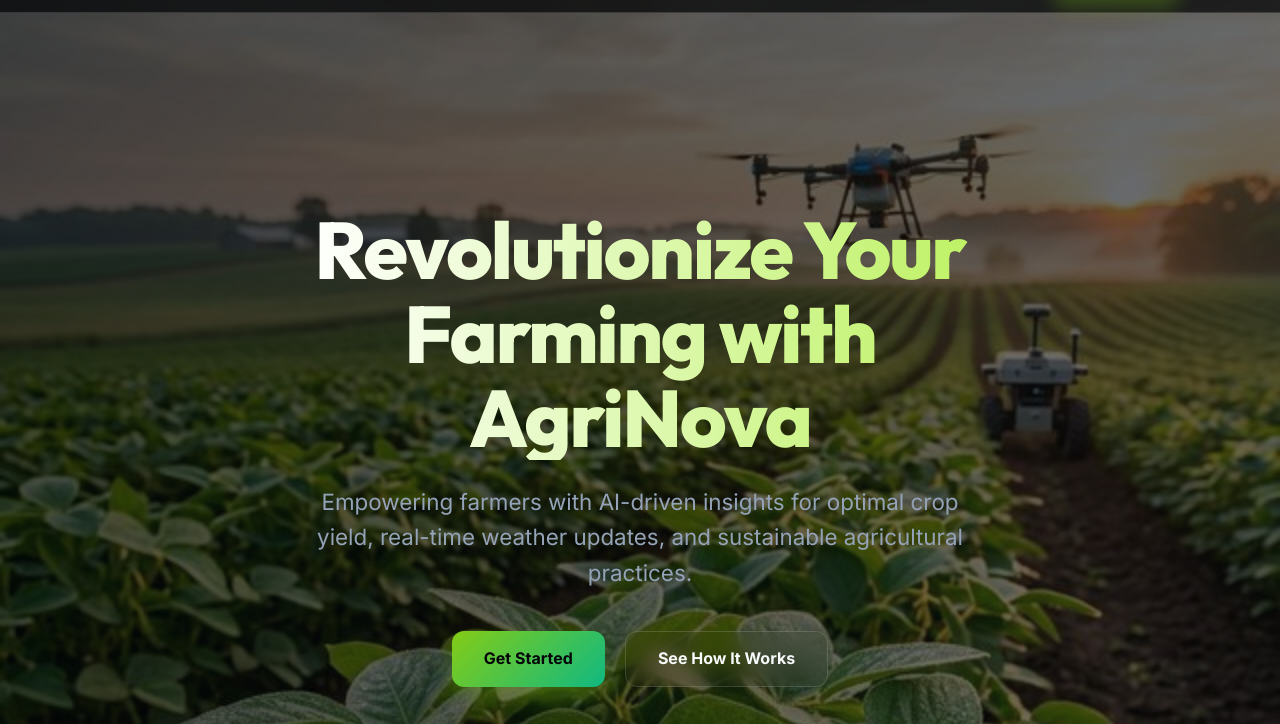
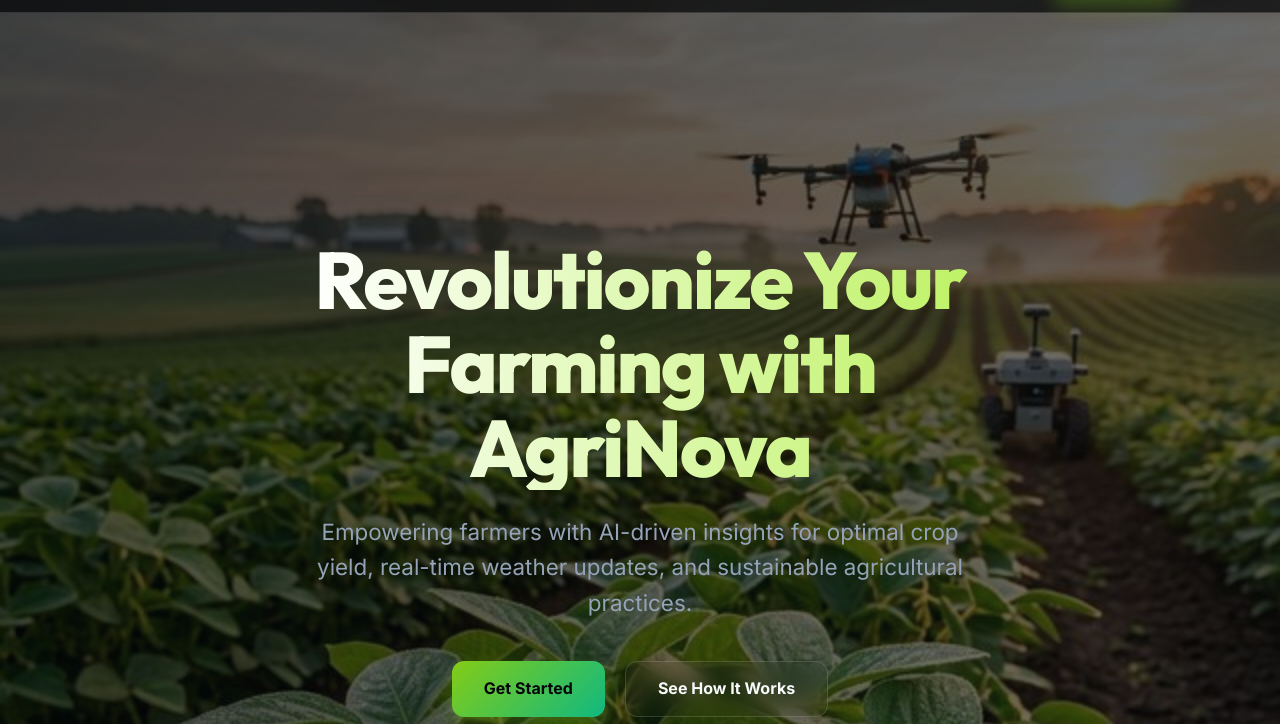
Before and after one commit to Shivilyadav/AgriNova, a plain HTML site: page index.html in a window 1280 px wide. Shown: the part 60-784 px from the top of the page. Drawn offline with nearby package versions, Linux system fonts and the light colour scheme; some packages are replaced by stand-ins of ours; no server answers; a script that the page names is missing.

Commit message:
style: fix hero section gap and reduce min-height

```diff
--- a/style.css
+++ b/style.css
@@ -204,8 +204,8 @@
 
 /* Hero Section */
 .hero {
-  min-height: 100vh;
-  padding-top: 110px;
+  min-height: 85vh;
+  padding-top: 140px;
   display: flex;
   align-items: flex-start;
   justify-content: center;
```
